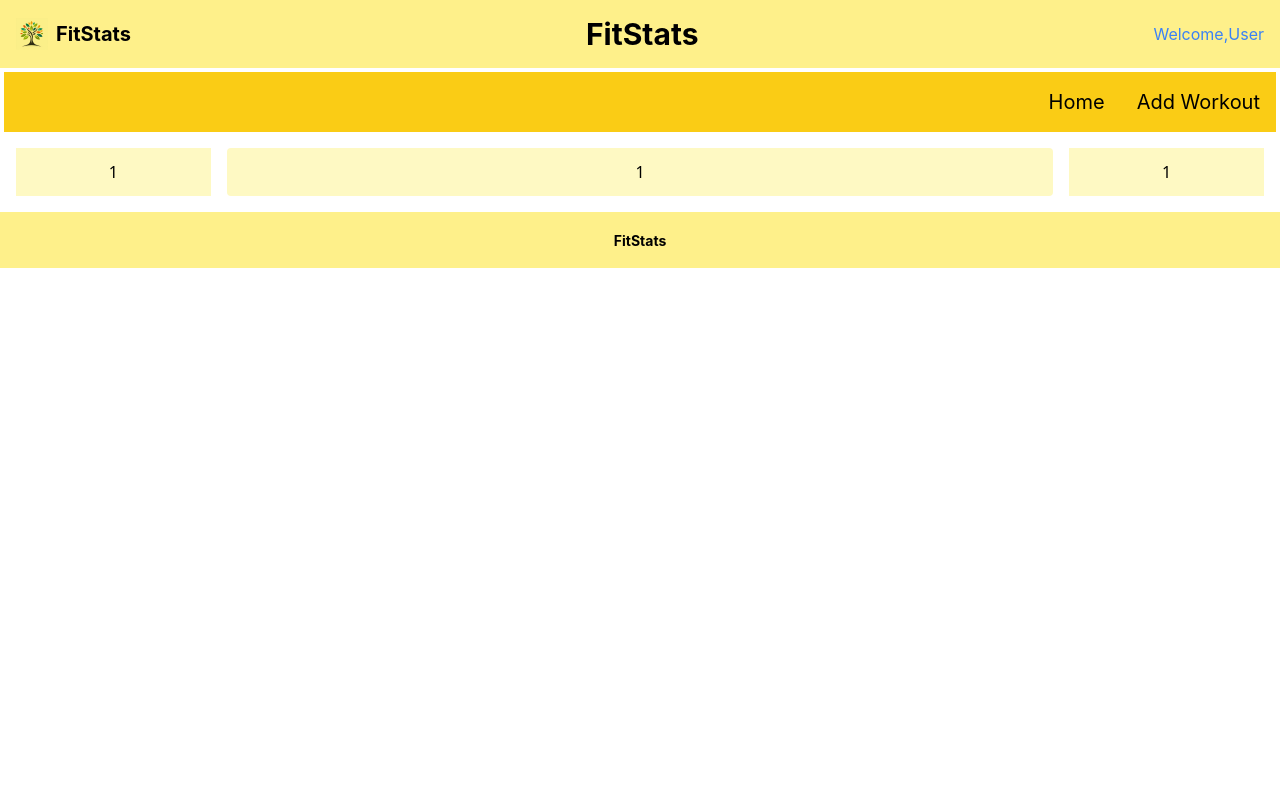
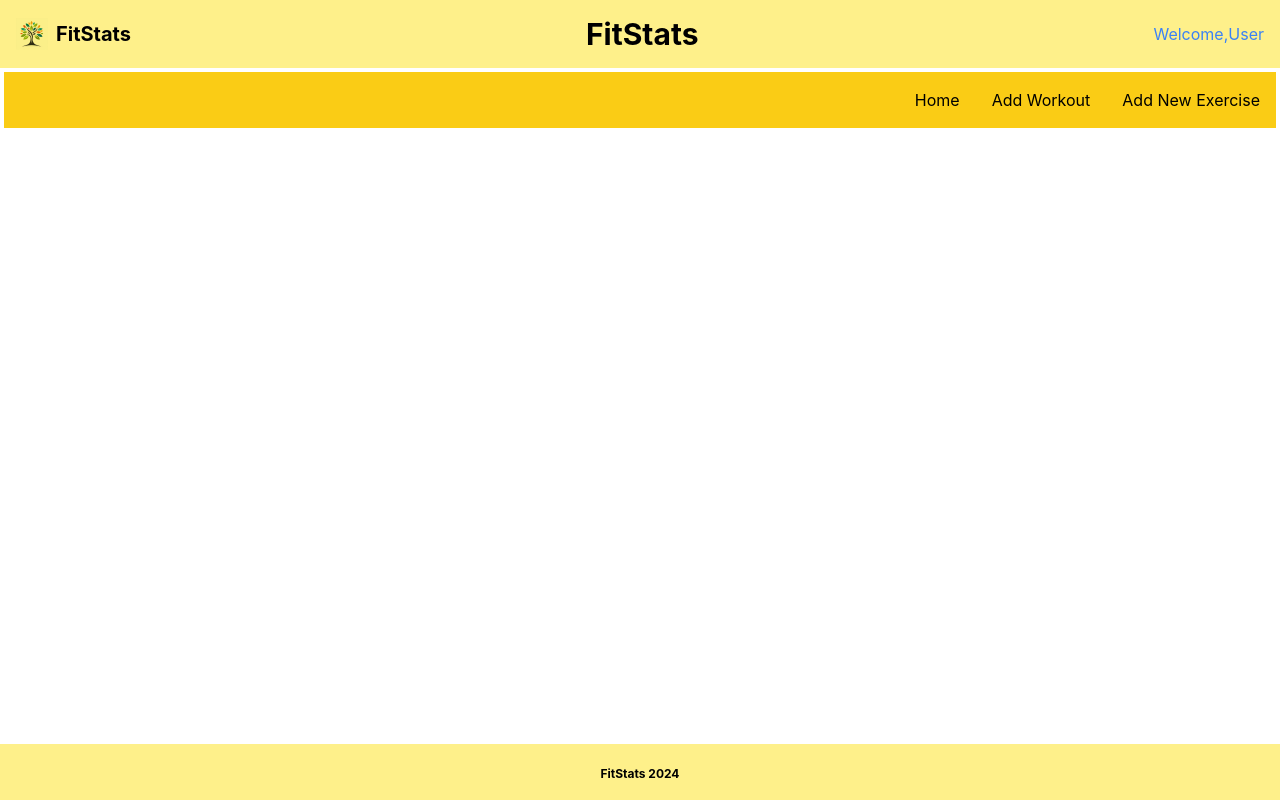
Before and after one commit to pankajmohan/fitstats, a React (Create React App) app: page / in a window 1280 px wide. Built offline with nearby package versions, Linux system fonts and the light colour scheme.

Commit message:
Updated footer and navbar

```diff
--- a/src/App.js
+++ b/src/App.js
@@ -8,13 +8,15 @@ import Navbar from "./components/Navbar";
 
 export default function App() {
   return (
-    <div className=''>
+    <div className='flex flex-col min-h-screen'>
       <Header></Header>
       <BrowserRouter>
         <Navbar></Navbar>
+        <div className='flex-grow'>
         <Routes>
           <Route path="/" element={<Protected Component={Dashboard} />} />
         </Routes>
+        </div>
       </BrowserRouter>
       <Footer></Footer>
 
--- a/src/components/Dashboard.js
+++ b/src/components/Dashboard.js
@@ -1,10 +1,9 @@
 
 function Dashboard() {
     return (
-        <div class="grid grid-cols-12 grid-flow-col gap-4 m-4 font-sans text-center">
-            <div class="bg-yellow-100  p-3 col-span-2 text-center">1</div>
-            <div class="bg-yellow-100 rounded p-3 col-span-8 text-center">1</div>
-            <div class="bg-yellow-100  p-3 col-span-2 text-center">1</div>
+            <div class="grid grid-cols-6 gap-4 m-2">
+                {/* <div class="bg-yellow-100  p-3 col-start-2 col-span-4 text-center">1</div>
+                <div class="bg-yellow-100  p-3 col-start-1 col-end-7 text-center">1</div> */}
             </div>
     );
 }
--- a/src/components/Footer.js
+++ b/src/components/Footer.js
@@ -1,9 +1,10 @@
 function Footer() {
     return (
         <footer className="flex justify-center bg-yellow-200 p-4">
-                <div>
-                <span className="text-sm font-bold">FitStats</span>
-                </div>
+            <div>
+            <span className="text-xs font-bold">FitStats</span>
+            <span className="text-xs font-bold"> 2024</span>
+            </div>
         </footer>
     );
 }
--- a/src/components/Navbar.js
+++ b/src/components/Navbar.js
@@ -2,8 +2,9 @@ import { NavLink } from "react-router-dom";
 
 function Navbar(){
     return(<div className="flex flex-row justify-end items-center bg-yellow-400 m-1">
-                <NavLink className="text-xl  p-2 m-2 rounded  hover:bg-yellow-300">Home</NavLink>
-                <NavLink className="text-xl  p-2 m-2 rounded  hover:bg-yellow-300">Add Workout</NavLink>
+                <NavLink className="text-md  p-2 m-2 rounded  hover:bg-yellow-300">Home</NavLink>
+                <NavLink className="text-md  p-2 m-2 rounded  hover:bg-yellow-300">Add Workout</NavLink>
+                <NavLink className="text-md  p-2 m-2 rounded  hover:bg-yellow-300">Add New Exercise</NavLink>
             </div>
     )
 }
```
Lines whose indentation alone changed are shown as unchanged.
